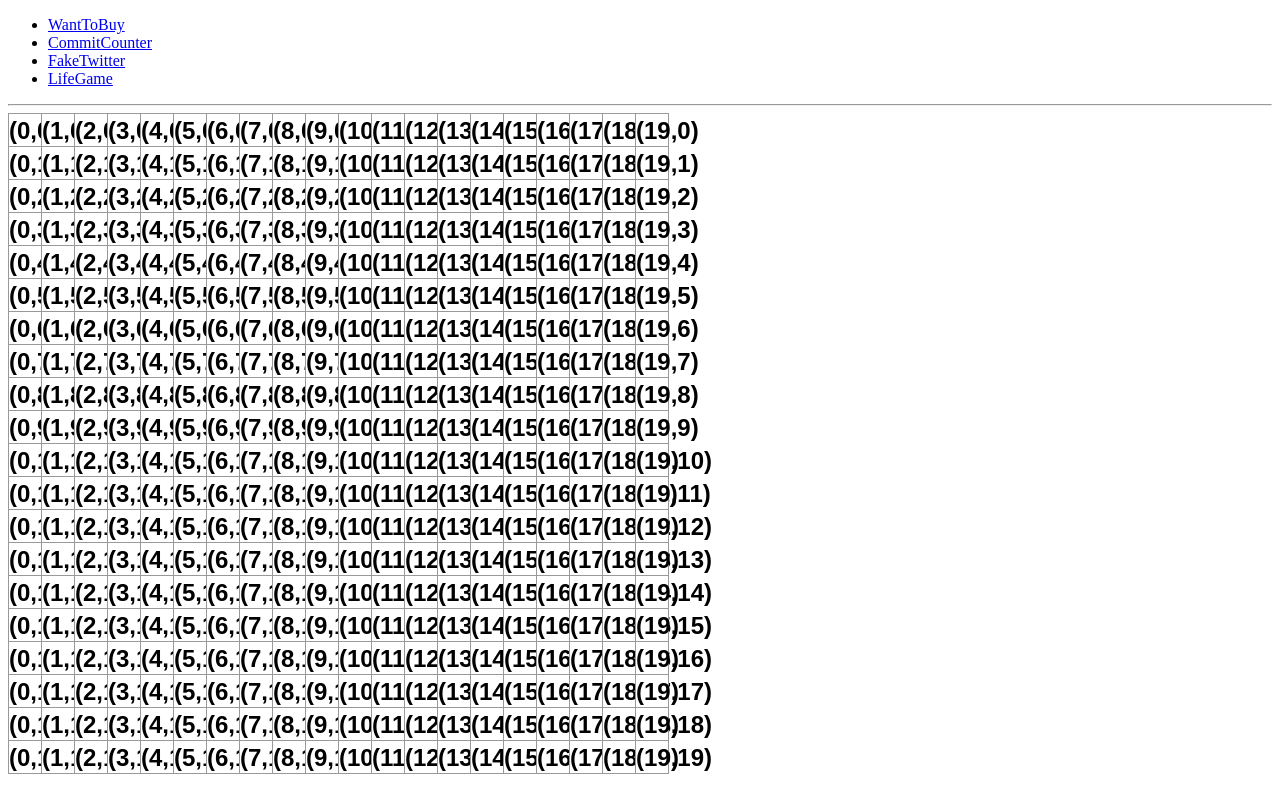
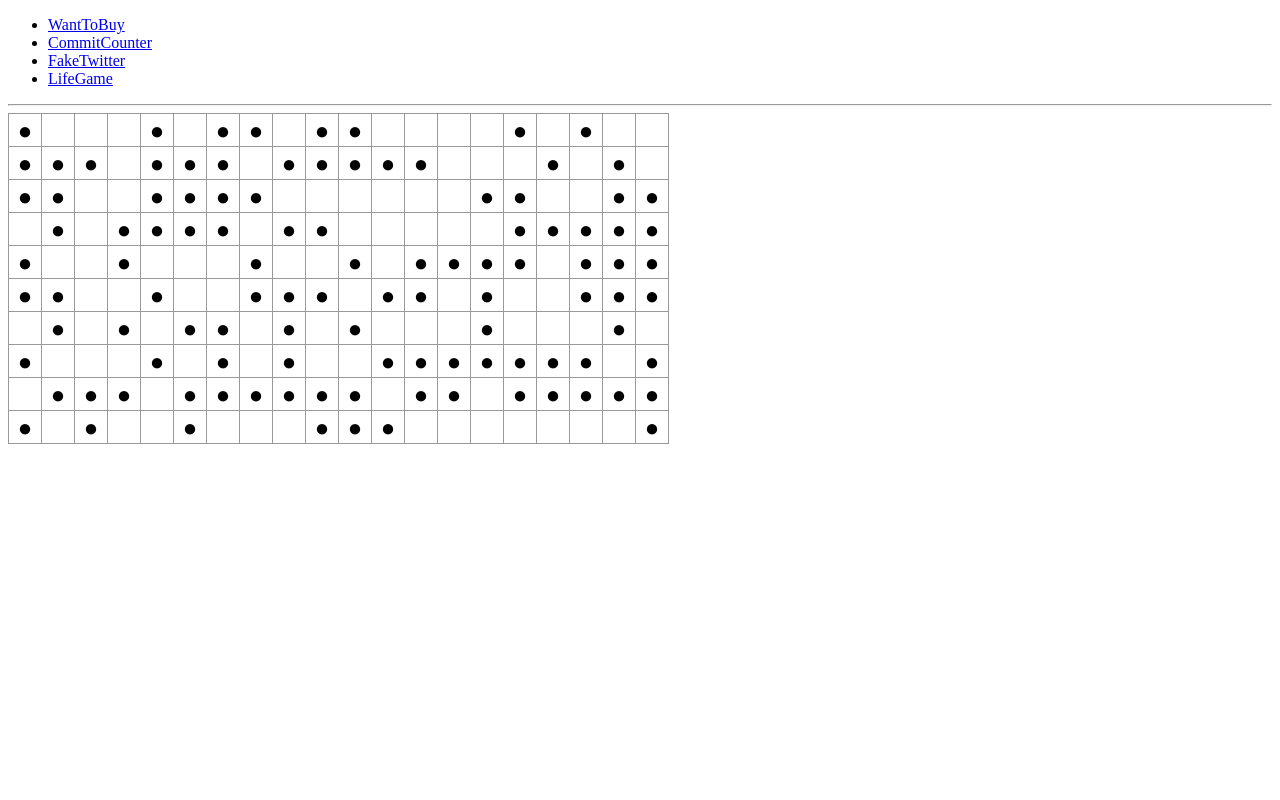
Before and after one commit to SparrowDev514/react-ts-project, a React (Vite) app: page /lifeGame in a window 1280 px wide. Built offline with nearby package versions, Linux system fonts and the light colour scheme.

Commit message:
枠組みだけ

```diff
--- a/src/pages/LifeGame.tsx
+++ b/src/pages/LifeGame.tsx
@@ -2,15 +2,36 @@ const LifeGame = () => {
   let square: object[] = [];
   let div: object[] = [];
   let horizonalNum: number = 20;
-  let verticalNum: number = 20;
+  let verticalNum: number = 10;
 
-  // ライフゲームの状況を保持する
-  const lifeGameState = () => {};
+  // ライフゲームの状況を保持する定数
+  let LifeGameState: number[][] = [];
 
-  // ライフゲームの状況によってマス目ごとの状況(◉ or "")を返す
-  const setLifeGameState = (horizonal: number, vertical: number) => {
-    return "(" + horizonal + "," + vertical + ")";
+  //最初に発生させる生命の割合
+  const initialRate: number = 0.5;
+
+  // LifeGameStateを乱数で初期化
+  const initializeState = () => {
+    for (let i = 0; i < verticalNum; i++) {
+      let row: number[] = [];
+      for (let j = 0; j < horizonalNum; j++) {
+        row.push(Math.random());
+      }
+      LifeGameState.push(row);
+    }
+    return LifeGameState;
   };
+
+  // 配列の状況に応じて値を返す
+  const returnState = (i: number, j: number) => {
+    if (LifeGameState[i][j] > initialRate) {
+      return "";
+    } else {
+      return "●";
+    }
+  };
+
+  initializeState();
 
   // ライフゲームの板を描写する
   const createLifeGameBoard = () => {
@@ -18,10 +39,9 @@ const LifeGame = () => {
       // forで回すとき都度都度配列初期化する
       square = [];
       for (let j = 0; j < horizonalNum; j++) {
-        // lifeGameStateによって
         square.push(
           <button className="Square" key={j}>
-            {setLifeGameState(j, i)}
+            {returnState(i, j)}
           </button>
         );
       }
```
